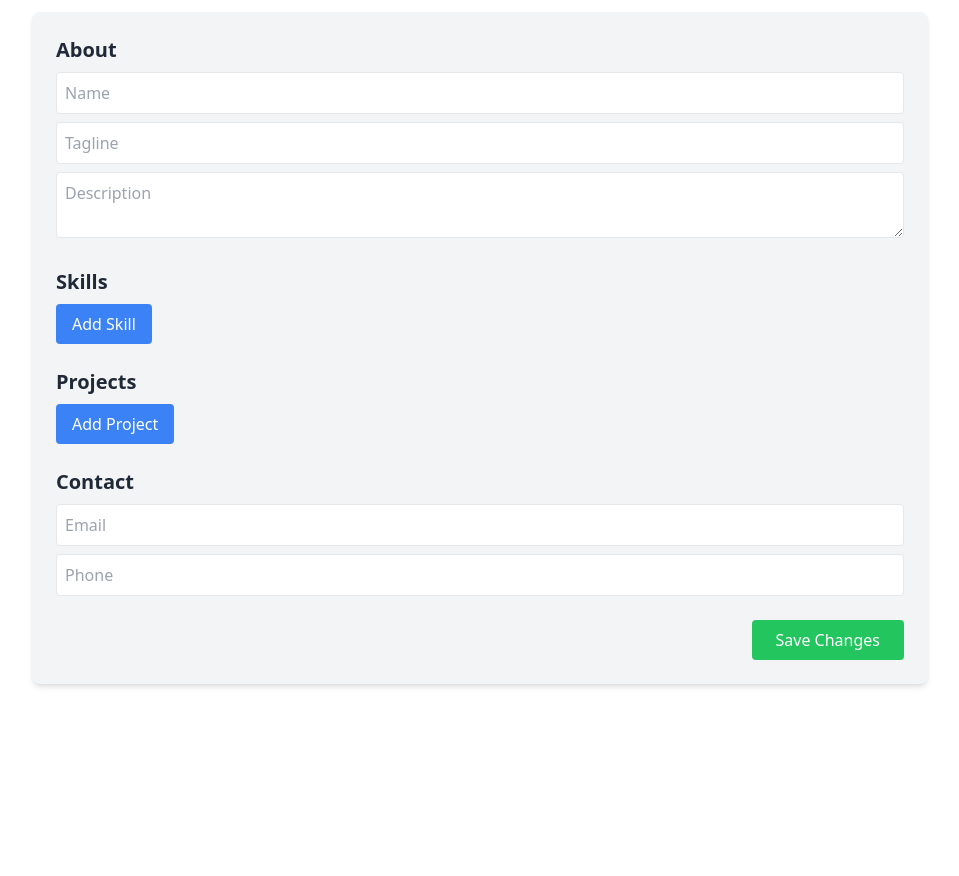
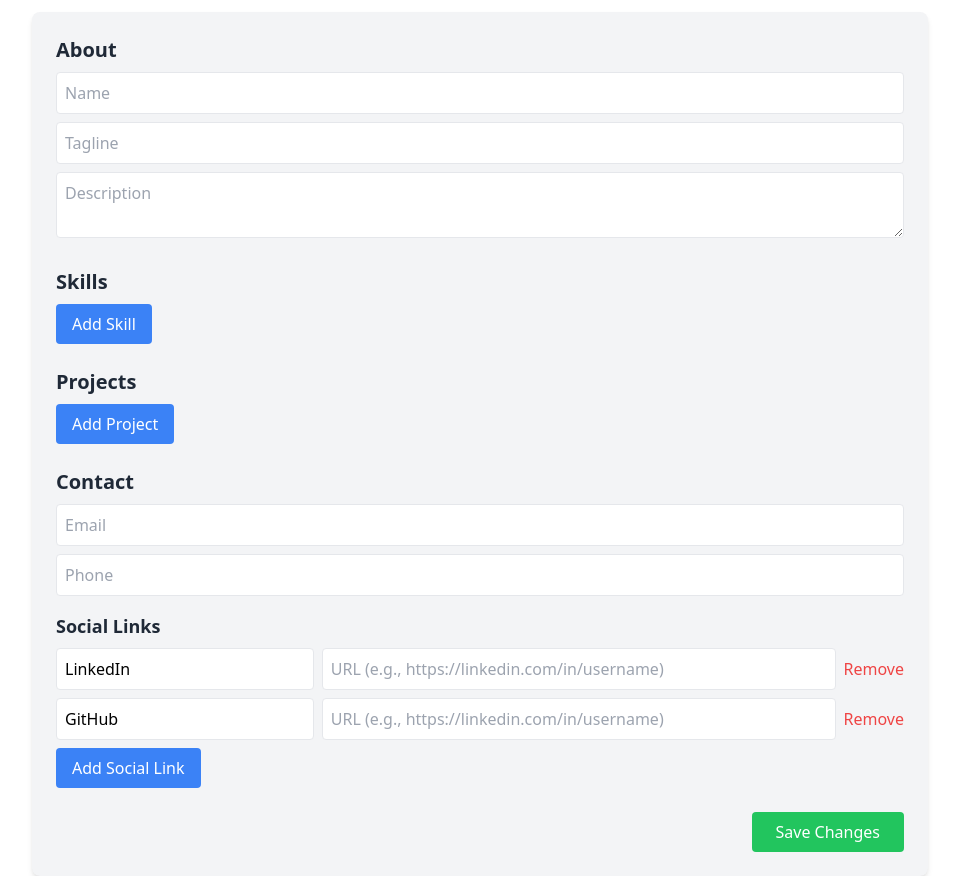
Before and after one commit to vasimpathan22/portfolioBuilder, a React (Vite) app: page /edit in a window 1280 px wide. Shown: the whole page, without its empty margins (160-1119 px from the left). Before the commit the page ends 800 px from the top, so only its background shows below. Built offline with nearby package versions, Linux system fonts and the light colour scheme.

Commit message:
added option to add social links

```diff
--- a/src/components/EditPortfolio.tsx
+++ b/src/components/EditPortfolio.tsx
@@ -201,7 +201,6 @@ const EditPortfolio: React.FC = () => {
             Add Project
           </button>
         </section>
-
         {/* Contact Section */}
         <section className="mb-6">
           <h3 className="text-xl font-semibold text-gray-800">Contact</h3>
@@ -223,6 +222,63 @@ const EditPortfolio: React.FC = () => {
               handleInputChange("contact", "phone", e.target.value)
             }
           />
+
+          {/* Social Links Section */}
+          <h4 className="text-lg font-semibold text-gray-800 mt-4">
+            Social Links
+          </h4>
+          {Object.entries(formData?.contact?.socials || {}).map(
+            ([platform, link], index) => (
+              <div key={index} className="flex items-center mt-2">
+                {/* Platform Input */}
+                <input
+                  type="text"
+                  className="w-1/3 p-2 border rounded"
+                  placeholder="Platform (e.g., LinkedIn)"
+                  value={platform}
+                  readOnly
+                />
+                {/* Link Input */}
+                <input
+                  type="text"
+                  className="w-2/3 ml-2 p-2 border rounded"
+                  placeholder="URL (e.g., https://linkedin.com/in/username)"
+                  value={link}
+                  onChange={(e: ChangeEvent<HTMLInputElement>) =>
+                    handleInputChange("contact", "socials", {
+                      ...formData?.contact.socials,
+                      [platform]: e.target.value,
+                    })
+                  }
+                />
+                <button
+                  type="button"
+                  className="ml-2 text-red-500"
+                  onClick={() => {
+                    const updatedSocials = { ...formData?.contact.socials };
+                    delete updatedSocials[platform]; // Remove the platform
+                    handleInputChange("contact", "socials", updatedSocials);
+                  }}
+                >
+                  Remove
+                </button>
+              </div>
+            )
+          )}
+          {/* Add New Social Link */}
+          <button
+            type="button"
+            className="mt-2 px-4 py-2 bg-blue-500 text-white rounded"
+            onClick={() => {
+              const updatedSocials = {
+                ...formData?.contact.socials,
+                NewPlatform: "",
+              };
+              handleInputChange("contact", "socials", updatedSocials);
+            }}
+          >
+            Add Social Link
+          </button>
         </section>
 
         {/* Save Button */}
```
